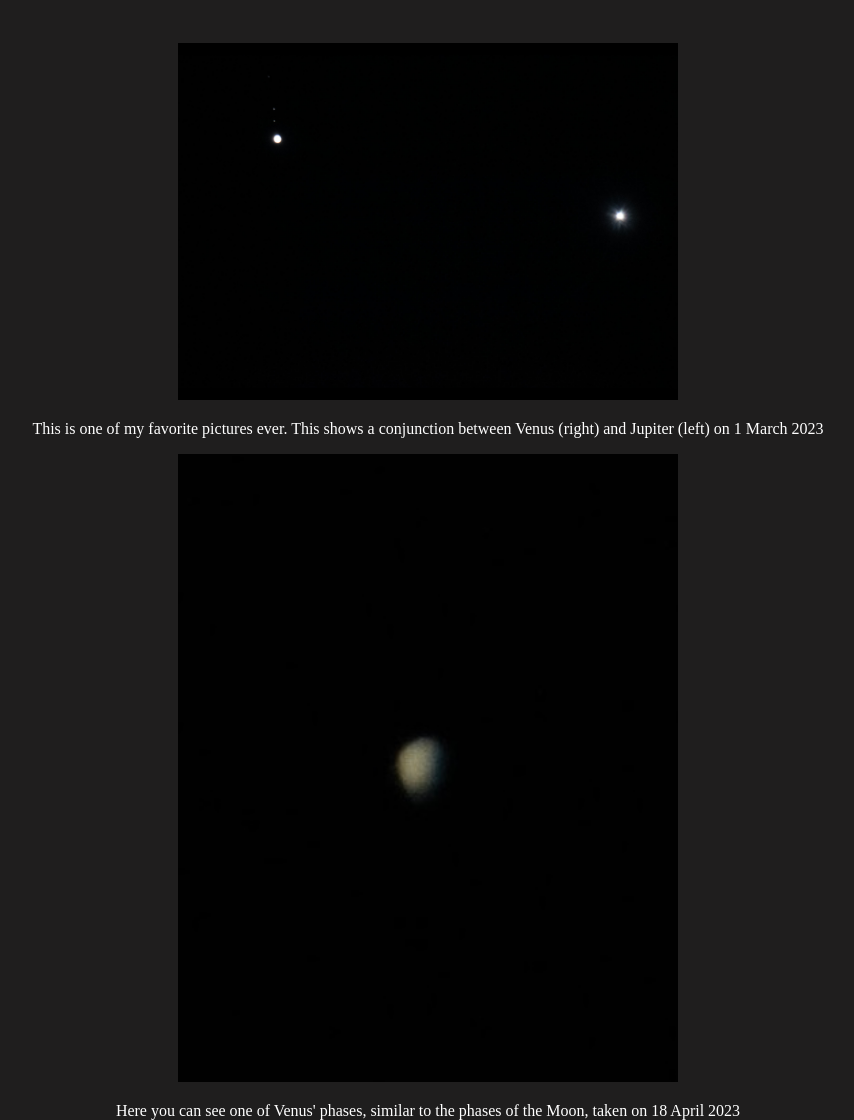
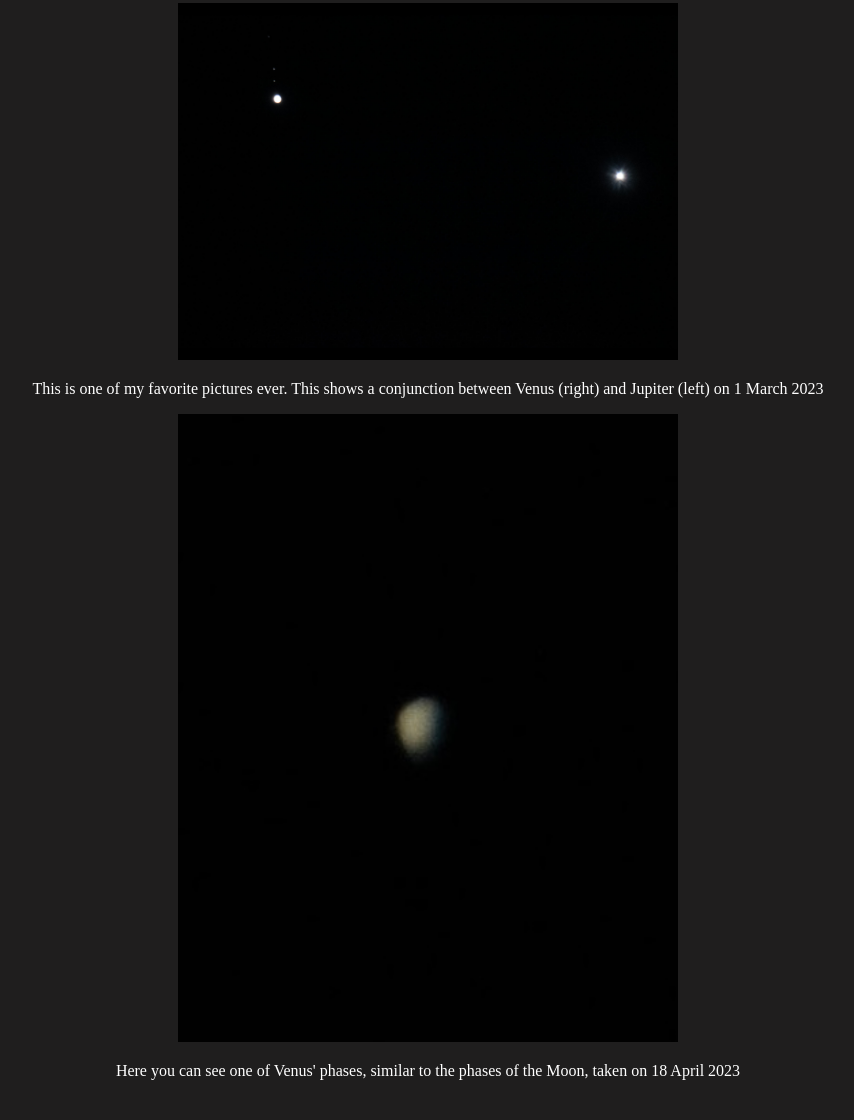
Before and after one commit to Miner06/hayesastro.github.io, a plain HTML site: page venusweb.html in a window 1280 px wide. Shown: the part 132-1252 px from the top of the page, without its empty margins (212-1066 px from the left). After the commit the page ends 1218 px from the top, so only its background shows below. Drawn offline with Linux system fonts and the light colour scheme.

Commit message:
Update venusweb.html
Changed position of Venus stuff

```diff
--- a/venusweb.html
+++ b/venusweb.html
@@ -19,16 +19,16 @@
         </div>
 
         <div>
-            <img src="Images/Venus Pics/Jupiter Venus Conjunction.jpg" alt="Jupiter Venus Conjunction" style="position: relative; width:500px; top:50px;" />
+            <img src="Images/Venus Pics/Jupiter Venus Conjunction.jpg" alt="Jupiter Venus Conjunction" style="position: relative; width:500px; top:10px;" />
         </div>
-        <div style="position: relative; top:50px;">
+        <div style="position: relative; top:10px;">
             <p>This is one of my favorite pictures ever. This shows a conjunction between Venus (right) and Jupiter (left) on 1 March 2023</p>
         </div>
 
         <div>
-            <img src="Images/Venus Pics/Venus 18 April.jpeg" alt="Venus 18 April" style="position: relative; width:500px; top:50px;" />
+            <img src="Images/Venus Pics/Venus 18 April.jpeg" alt="Venus 18 April" style="position: relative; width:500px; top:10px;" />
         </div>
-        <div style="position: relative; top:50px;">
+        <div style="position: relative; top:10px;">
             <p>Here you can see one of Venus' phases, similar to the phases of the Moon, taken on 18 April 2023</p>
         </div>
 
```
